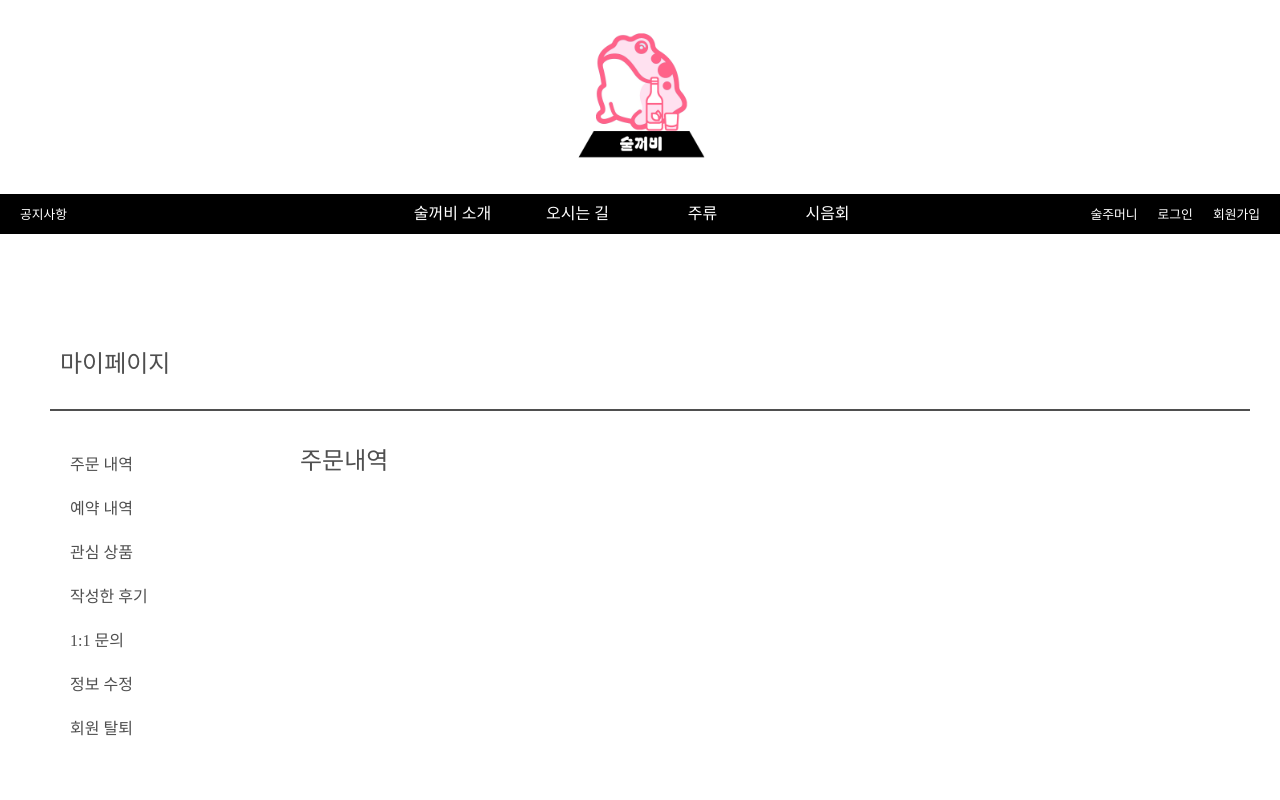
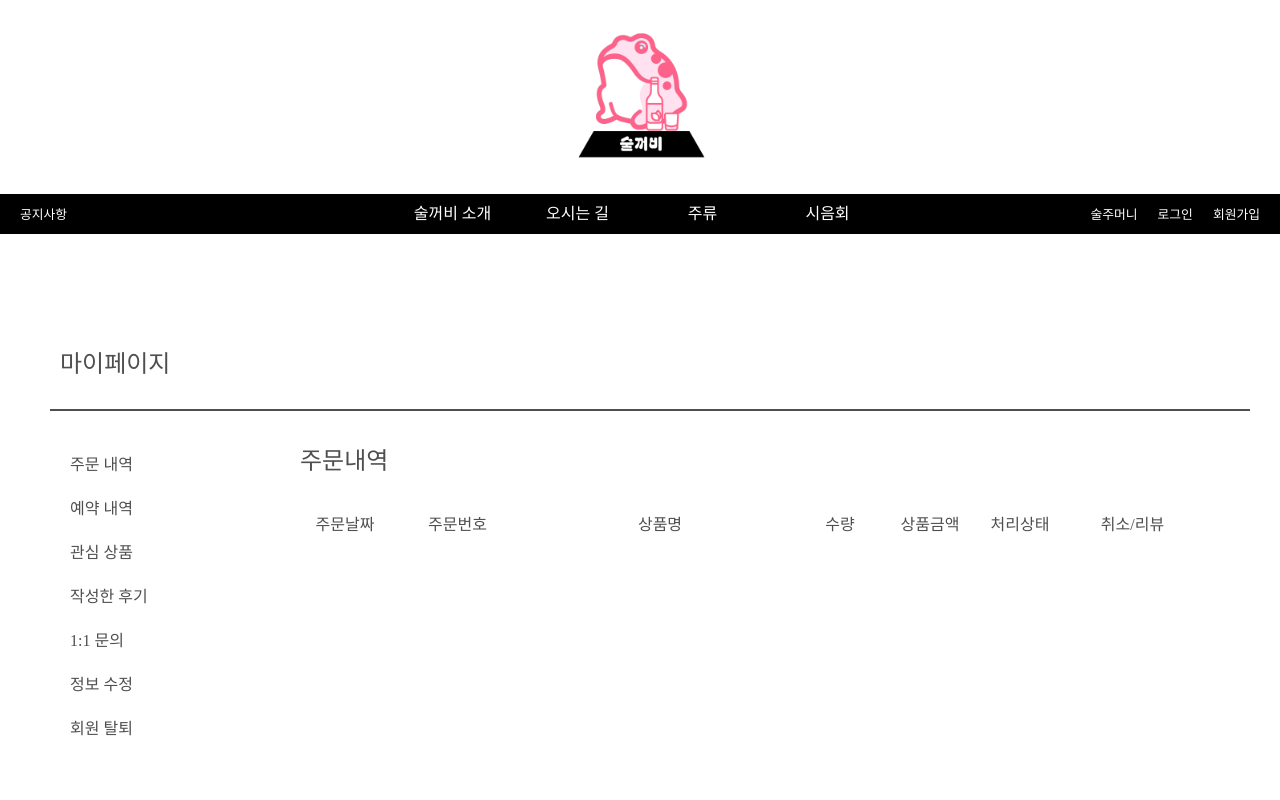
Before and after one commit to Mojitokyk/soolkkerbi_project, a React (Create React App) app in the folder soolkkerbi_project_front/: page /mypage/order in a window 1280 px wide. Shown: the top 800 px of the page. Built offline with nearby package versions, Linux system fonts and the light colour scheme; a web font is replaced by a local one.

Commit message:
화면 셋팅중

```diff
--- a/soolkkerbi_project_front/src/component/mypage/MyOrder.js
+++ b/soolkkerbi_project_front/src/component/mypage/MyOrder.js
@@ -1,8 +1,24 @@
 import "./myOrder.css";
-const MyOrder = () => {
+const MyOrder = (props) => {
   return (
     <div className="mypage-content-wrap">
       <div className="mypage-content-title">주문내역</div>
+      <div className="my-order-tbl">
+        <table>
+          <thead>
+            <tr>
+              <td width={"10%"}>주문날짜</td>
+              <td width={"15%"}>주문번호</td>
+              <td width={"30%"}>상품명</td>
+              <td width={"10%"}>수량</td>
+              <td width={"10%"}>상품금액</td>
+              <td width={"10%"}>처리상태</td>
+              <td width={"15%"}>취소/리뷰</td>
+            </tr>
+          </thead>
+          <tbody></tbody>
+        </table>
+      </div>
     </div>
   );
 };
--- a/soolkkerbi_project_front/src/component/mypage/MyReview.js
+++ b/soolkkerbi_project_front/src/component/mypage/MyReview.js
@@ -3,6 +3,19 @@ const MyReview = () => {
   return (
     <div className="mypage-content-wrap">
       <div className="mypage-content-title">작성 후기</div>
+      <div className="my-reviewList-tbl">
+        <table>
+          <thead>
+            <tr>
+              <td width={"10%"}>리뷰번호</td>
+              <td width={"50%"}>리뷰제목</td>
+              <td width={"25%"}>작성날짜</td>
+              <td width={"15%"}>조회수</td>
+            </tr>
+          </thead>
+          <tbody></tbody>
+        </table>
+      </div>
     </div>
   );
 };
--- a/soolkkerbi_project_front/src/component/mypage/MyWishList.js
+++ b/soolkkerbi_project_front/src/component/mypage/MyWishList.js
@@ -3,6 +3,11 @@ const MyWishList = () => {
   return (
     <div className="mypage-content-wrap">
       <div className="mypage-content-title">관심 상품</div>
+      <div className="my-wish-list">
+        <div className="wish-item">
+          <div className="wish-item-img"></div>
+        </div>
+      </div>
     </div>
   );
 };
--- a/soolkkerbi_project_front/src/component/mypage/myOrder.css
+++ b/soolkkerbi_project_front/src/component/mypage/myOrder.css
@@ -0,0 +1,8 @@
+.my-order-tbl > table {
+  width: 100%;
+  border-spacing: 0;
+}
+.my-order-tbl > table td {
+  text-align: center;
+  padding: 5px;
+}
--- a/soolkkerbi_project_front/src/component/mypage/myReview.css
+++ b/soolkkerbi_project_front/src/component/mypage/myReview.css
@@ -0,0 +1,8 @@
+.my-reviewList-tbl > table {
+  width: 100%;
+  border-spacing: 0;
+}
+.my-reviewList-tbl > table td {
+  text-align: center;
+  padding: 5px;
+}
```
